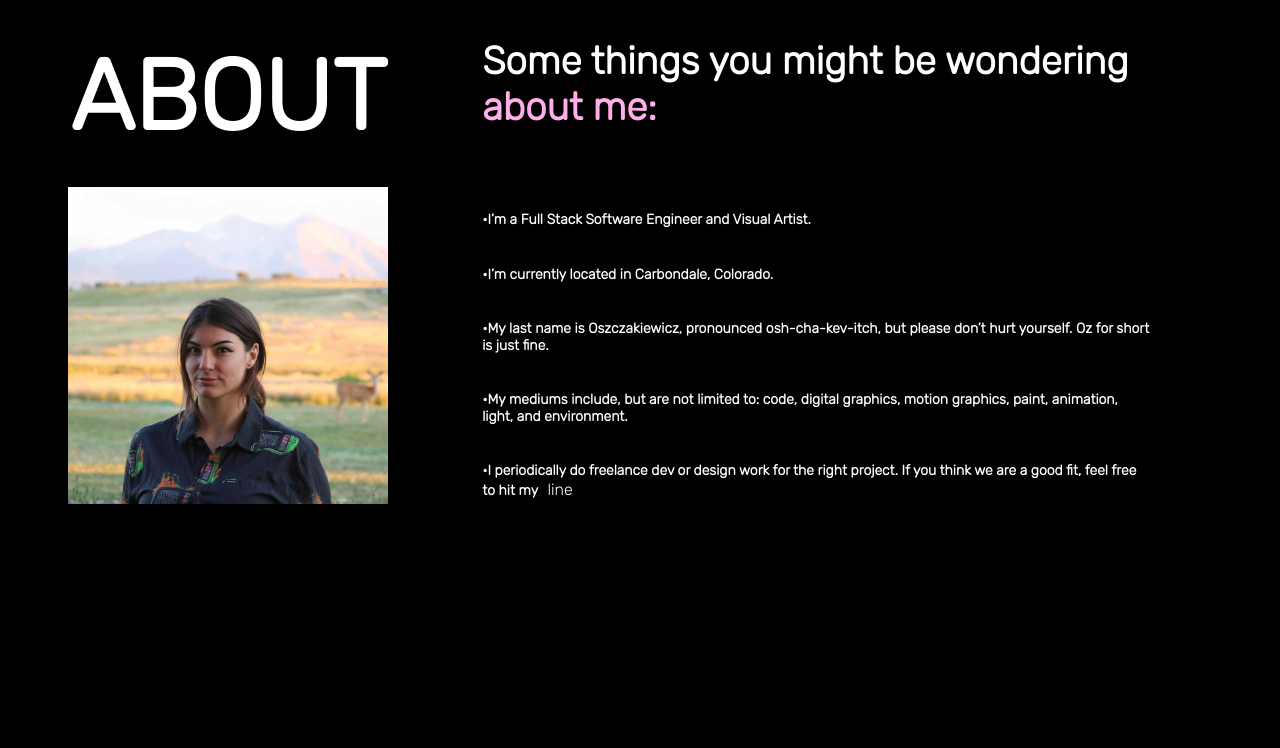
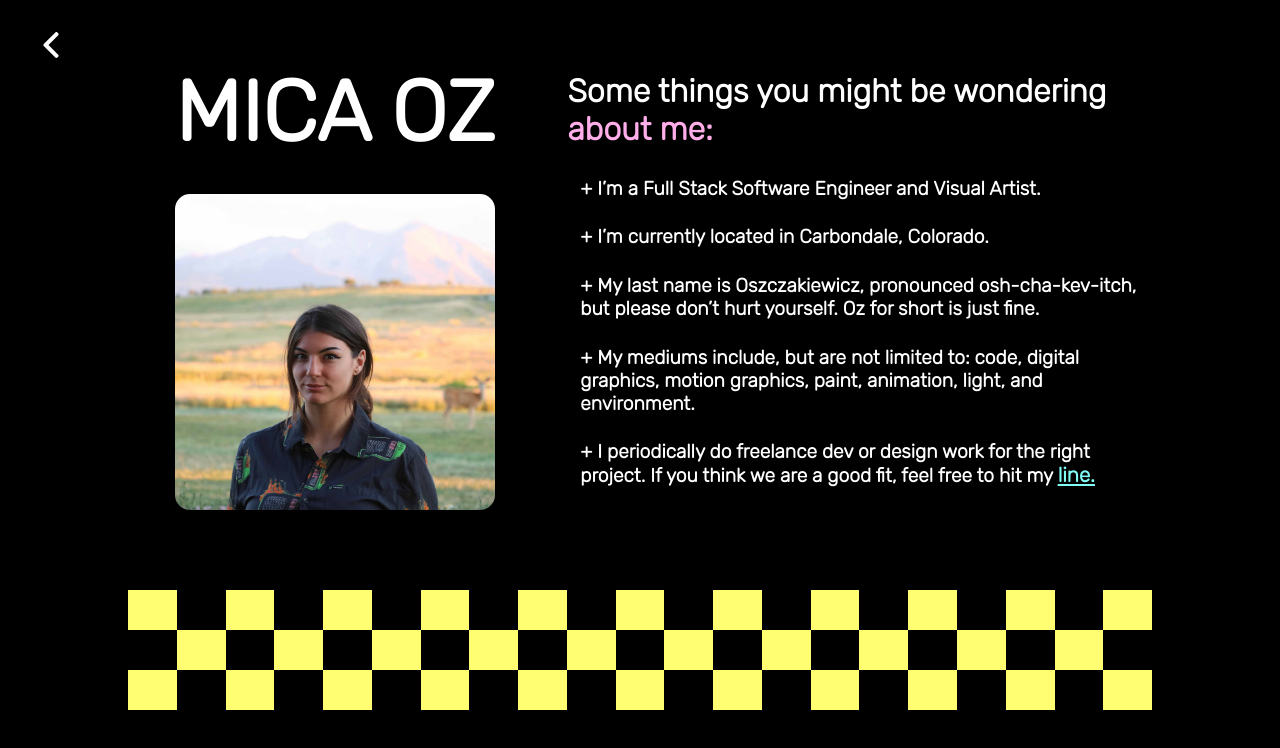
Before and after one commit to Mica-Oz/micaoz-portfolio-site, a React (Create React App) app: page /about in a window 1280 px wide. Shown: the top 748 px of the page. Built offline with nearby package versions, Linux system fonts and the light colour scheme; a web font is replaced by a local one.

Commit message:
about page round 1 complete

```diff
--- a/src/About/About.css
+++ b/src/About/About.css
@@ -15,62 +15,82 @@
   flex-direction: column;
   align-items: center;
   width: 33vw;
-  margin-left: 3vw;
-  margin-top: 3vw;
+  margin-left: 13vw;
 }
 #right {
   display: flex;
   flex-direction: column;
   width: 66vw;
   margin-right: 3vw;
-  margin-top: 3vw;
-}
-#graphic {
-}
-
-img {
-  width: 25vw;
-  margin-bottom: 0;
-}
-#inlineButton {
-  background-color: transparent;
-  border: none;
-  color: white;
-  font-family: "rubik";
-  font-weight: normal;
-  font-size: 1rem;
-  margin-left: 0;
+  margin-top: 1vh;
 }
 #flex h1 {
   background-color: transparent;
   margin: 0;
-  font-size: 7.7vw;
+  font-size: 6.6vw;
   font-family: "Rubik";
   font-weight: bold;
   margin-bottom: 4vh;
-
   text-decoration: none;
 }
 
+#left img {
+  width: 25vw;
+
+  margin-bottom: 0;
+  border-radius: 15px;
+}
+#inlineButton {
+  background-color: transparent;
+  margin-left: 0;
+  border: none;
+  color: #80fff7;
+  font-family: "rubik";
+  font-weight: bold;
+  font-size: 1.6vw;
+  margin-left: 0;
+  text-decoration: underline;
+}
+
 #some {
-  font-size: 3vw;
+  font-size: 2.5vw;
   font-family: "Rubik";
   font-weight: bold;
-  margin: 0;
+  margin: 0.3vh 0 0 0;
 }
 #me {
   margin-top: 0;
+  margin-bottom: 2vh;
   color: #ffaee9;
-  font-size: 3vw;
+  font-size: 2.5vw;
   font-family: "Rubik";
   font-weight: bold;
 }
 #aboutContainer {
-  margin-top: 3vh;
+  margin-top: 0;
   margin-right: 7vw;
+  height: 25vw;
   font-family: Rubik;
-  font-size: 14px;
+  font-size: 1.5vw;
   display: flex;
   flex-direction: column;
-  height: 25vw;
 }
+#graphic {
+  display: flex;
+  flex-direction: column;
+  align-items: center;
+  margin-top: 10vh;
+  margin-bottom: 5vh;
+  background-color: black;
+}
+h4 {
+  margin: 1vw;
+}
+
+#abtLogo img {
+  margin-top: 4vh;
+  margin-left: 3vw;
+  width: 2vw;
+  filter: invert(100%) sepia(100%) saturate(1%) hue-rotate(120deg)
+    brightness(111%) contrast(101%);
+}
--- a/src/About/About.js
+++ b/src/About/About.js
@@ -1,42 +1,54 @@
 import React from "react";
 import headshot from "./mica-sq.jpeg";
 import "./About.css";
+import Checker1 from "./checker1.js";
+import { Link } from "react-router-dom";
+import home from "./left-arrow.svg";
 
 function About() {
   return (
     <div id="flex">
+      <div id="abtLogo">
+        <Link to="/">
+          <img src={home} alt="home" />
+        </Link>
+      </div>
       <div id="split">
         <div id="left">
-          <h1 id="about">ABOUT</h1>
+          <h1 id="about">MICA OZ</h1>
           <img src={headshot} alt="me" />
         </div>
         <div id="right">
           <h3 id="some">Some things you might be wondering</h3>
           <h3 id="me">about me:</h3>
           <div id="aboutContainer">
-            <h4> •I’m a Full Stack Software Engineer and Visual Artist.</h4>
-            <h4> •I’m currently located in Carbondale, Colorado.</h4>
+            <h4> + I’m a Full Stack Software Engineer and Visual Artist.</h4>
+            <h4> + I’m currently located in Carbondale, Colorado.</h4>
             <h4>
               {" "}
-              •My last name is Oszczakiewicz, pronounced osh-cha-kev-itch, but
+              + My last name is Oszczakiewicz, pronounced osh-cha-kev-itch, but
               please don’t hurt yourself. Oz for short is just fine.
             </h4>
             <h4>
               {" "}
-              •My mediums include, but are not limited to: code, digital
+              + My mediums include, but are not limited to: code, digital
               graphics, motion graphics, paint, animation, light, and
               environment.
             </h4>
             <h4>
               {" "}
-              •I periodically do freelance dev or design work for the right
+              + I periodically do freelance dev or design work for the right
               project. If you think we are a good fit, feel free to hit my{" "}
-              <button id="inlineButton">line</button>
+              <a href="mailto:mica.oszczakiewicz@gmail.com" id="inlineButton">
+                line.
+              </a>
             </h4>
           </div>
         </div>
       </div>
-      <div id="graphic"></div>
+      <div id="graphic">
+        <Checker1 />
+      </div>
     </div>
   );
 }
--- /dev/null
+++ b/src/About/checker1.css
@@ -0,0 +1,27 @@
+#container {
+  display: flex;
+
+  flex-direction: column;
+  height: 15vh;
+  width: 80vw;
+  gap: 0;
+}
+.crow1 {
+  height: 5vh;
+  display: flex;
+  flex-wrap: nowrap;
+  justify-content: space-evenly;
+}
+
+.s1 {
+  height: 5vh;
+  width: 4vw;
+  background-color: #fffd71;
+  margin: 0;
+}
+.s2 {
+  height: 5vh;
+  width: 4vw;
+  background-color: black;
+  margin: 0;
+}
--- /dev/null
+++ b/src/About/checker1.js
@@ -0,0 +1,81 @@
+import React from "react";
+import "./checker1.css";
+import "./About.css";
+
+function Checker1() {
+  return (
+    <div id="container">
+      <div className="crow1">
+        <div className="s1"></div>
+        <div className="s2"></div>
+        <div className="s1"></div>
+        <div className="s2"></div>
+        <div className="s1"></div>
+        <div className="s2"></div>
+        <div className="s1"></div>
+        <div className="s2"></div>
+        <div className="s1"></div>
+        <div className="s2"></div>
+        <div className="s1"></div>
+        <div className="s2"></div>
+        <div className="s1"></div>
+        <div className="s2"></div>
+        <div className="s1"></div>
+        <div className="s2"></div>
+        <div className="s1"></div>
+        <div className="s2"></div>
+        <div className="s1"></div>
+        <div className="s2"></div>
+        <div className="s1"></div>
+      </div>
+      <div className="crow1">
+        <div className="s2"></div>
+        <div className="s1"></div>
+        <div className="s2"></div>
+        <div className="s1"></div>
+        <div className="s2"></div>
+        <div className="s1"></div>
+        <div className="s2"></div>
+        <div className="s1"></div>
+        <div className="s2"></div>
+        <div className="s1"></div>
+        <div className="s2"></div>
+        <div className="s1"></div>
+        <div className="s2"></div>
+        <div className="s1"></div>
+        <div className="s2"></div>
+        <div className="s1"></div>
+        <div className="s2"></div>
+        <div className="s1"></div>
+        <div className="s2"></div>
+        <div className="s1"></div>
+        <div className="s2"></div>
+      </div>
+      <div className="crow1">
+        <div className="s1"></div>
+        <div className="s2"></div>
+        <div className="s1"></div>
+        <div className="s2"></div>
+        <div className="s1"></div>
+        <div className="s2"></div>
+        <div className="s1"></div>
+        <div className="s2"></div>
+        <div className="s1"></div>
+        <div className="s2"></div>
+        <div className="s1"></div>
+        <div className="s2"></div>
+        <div className="s1"></div>
+        <div className="s2"></div>
+        <div className="s1"></div>
+        <div className="s2"></div>
+        <div className="s1"></div>
+        <div className="s2"></div>
+        <div className="s1"></div>
+        <div className="s2"></div>
+        <div className="s1"></div>
+      </div>
+    </div>
+  );
+}
+
+export default Checker1;
```
Also changed, not shown: src/About/house.svg (added), src/About/left-arrow.svg (added).
